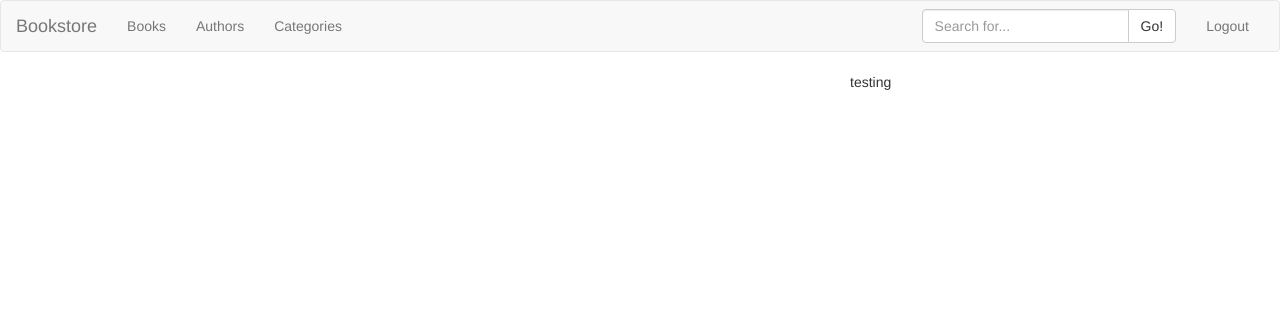
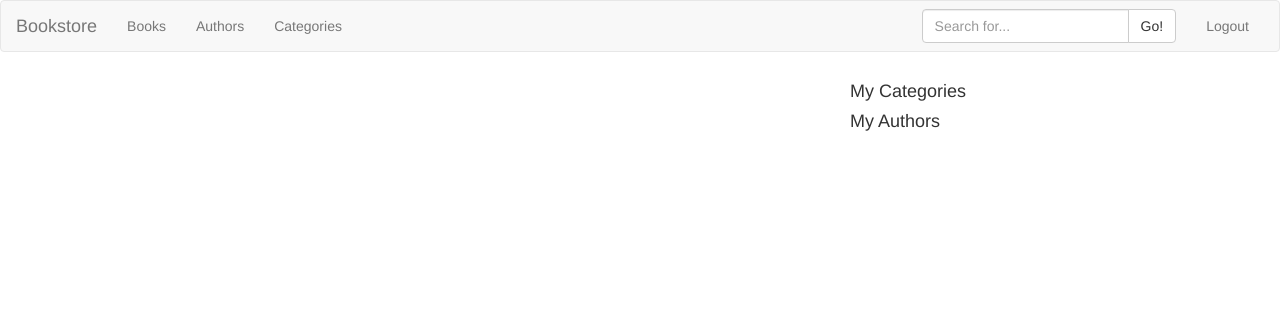
Before and after one commit to hassanamin994/django-bookstore, a Django app: page /app/authors/ in a window 1280 px wide. Shown: the top 312 px of the page. Run offline with Django 3.2, Linux system fonts and the light colour scheme; the visitor is signed in with stand-in values (Sample User, id 1); data that the repository does not hold is empty; some libraries are stand-ins or nearby versions.

Commit message:
Add sidebar having user's categories and subscribed authors

```diff
--- a/bs_app/templates/bs_app/base.html
+++ b/bs_app/templates/bs_app/base.html
@@ -48,7 +48,21 @@
           {% endblock %}
         </div>
         <div class="col-xs-4">
-          <!-- side bar  -->testing
+          <!-- side bar  -->
+          <h4>My Categories</h4>
+          <ul>
+            {% for category in request.user.profile.categories.all %}
+              <li><a href="/app/categories/{{category.id}}">{{category.name}}</a></li>
+            {% endfor %}
+          </ul>
+
+          <h4>My Authors</h4>
+          <ul>
+            {% for author in request.user.profile.authors.all %}
+              <li><a href="/app/authors/{{author.id}}">{{author.name}}</a></li>
+            {% endfor %}
+          </ul>
+
         </div>
       </div>
     </div>
```
